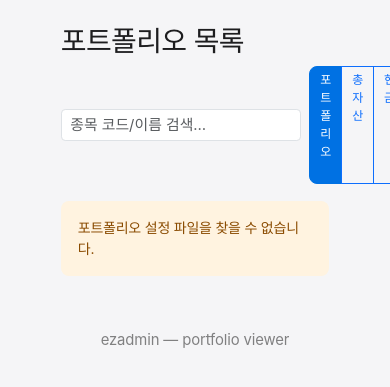
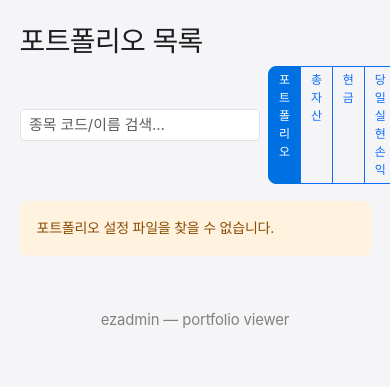
Before and after one commit to bmchae/ezadmin, a FastAPI app: page / in a window 390 px wide; the page is wider, and only the part inside the window is pictured. Shown: the part 58-445 px from the top of that part. Run offline with FastAPI, Linux system fonts and the light colour scheme.

Commit message:
모바일에서 콘텐츠 컨테이너 좌우 여백 축소 (오너/카드 박스 폭 90%)
@media (max-width: 768px) 에서 body > .container-fluid 의
좌우 padding 을 px-5(48px) → 5% 로 축소, max-width 100% 강제.
오너 헤더와 카드가 화면 폭의 약 90% 까지 확장된다.
네비바 컨테이너는 nav 자식이라 셀렉터에 매칭되지 않아 그대로 유지.

Co-Authored-By: Claude Opus 4.7 (1M context) <noreply@anthropic.com>

```diff
--- a/templates/index.html
+++ b/templates/index.html
@@ -200,6 +200,12 @@
     }
     /* 모바일: 오너 헤더 클릭으로 카드 펼침/접힘 */
     @media (max-width: 768px) {
+        /* 컨테이너 좌우 여백 최소화 → 오너 박스/카드가 화면 90% 폭까지 확장 */
+        body > .container-fluid {
+            padding-left: 5% !important;
+            padding-right: 5% !important;
+            max-width: 100% !important;
+        }
         .owner-header {
             cursor: pointer;
             user-select: none;
```
